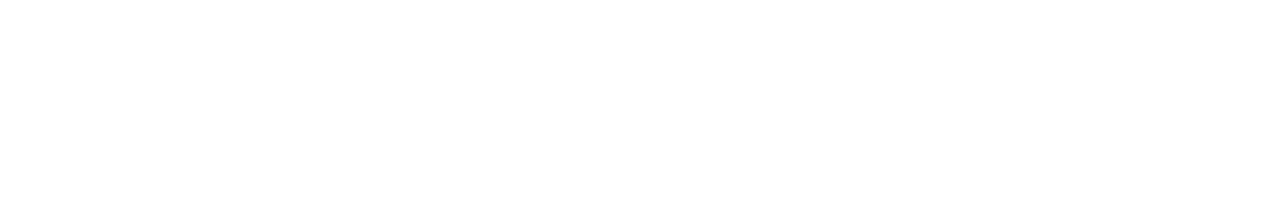
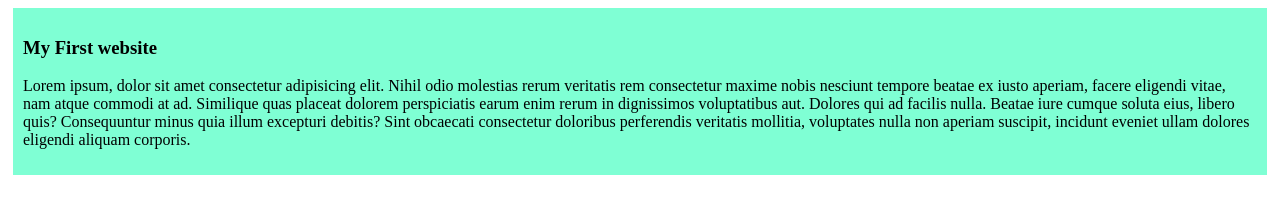
Before and after one commit to yeatasim-cse9/my-second-repo, a plain HTML site: page index.html in a window 1280 px wide. Drawn offline with Linux system fonts and the light colour scheme.

Commit message:
second commit

```diff
--- a/index.html
+++ b/index.html
@@ -4,8 +4,13 @@
     <meta charset="UTF-8">
     <meta name="viewport" content="width=device-width, initial-scale=1.0">
     <title>my second github repo</title>
+    <link rel="stylesheet" href="styles/blog.css">
 </head>
 <body>
+    <div>
+        <h3>My First website</h3>
+        <p>Lorem ipsum, dolor sit amet consectetur adipisicing elit. Nihil odio molestias rerum veritatis rem consectetur maxime nobis nesciunt tempore beatae ex iusto aperiam, facere eligendi vitae, nam atque commodi at ad. Similique quas placeat dolorem perspiciatis earum enim rerum in dignissimos voluptatibus aut. Dolores qui ad facilis nulla. Beatae iure cumque soluta eius, libero quis? Consequuntur minus quia illum excepturi debitis? Sint obcaecati consectetur doloribus perferendis veritatis mollitia, voluptates nulla non aperiam suscipit, incidunt eveniet ullam dolores eligendi aliquam corporis.</p>
+    </div>
 
 </body>
 </html>
--- /dev/null
+++ b/styles/blog.css
@@ -0,0 +1,5 @@
+div{
+    background-color: aquamarine;
+    padding: 10px;
+    margin: 5px;
+}
```
